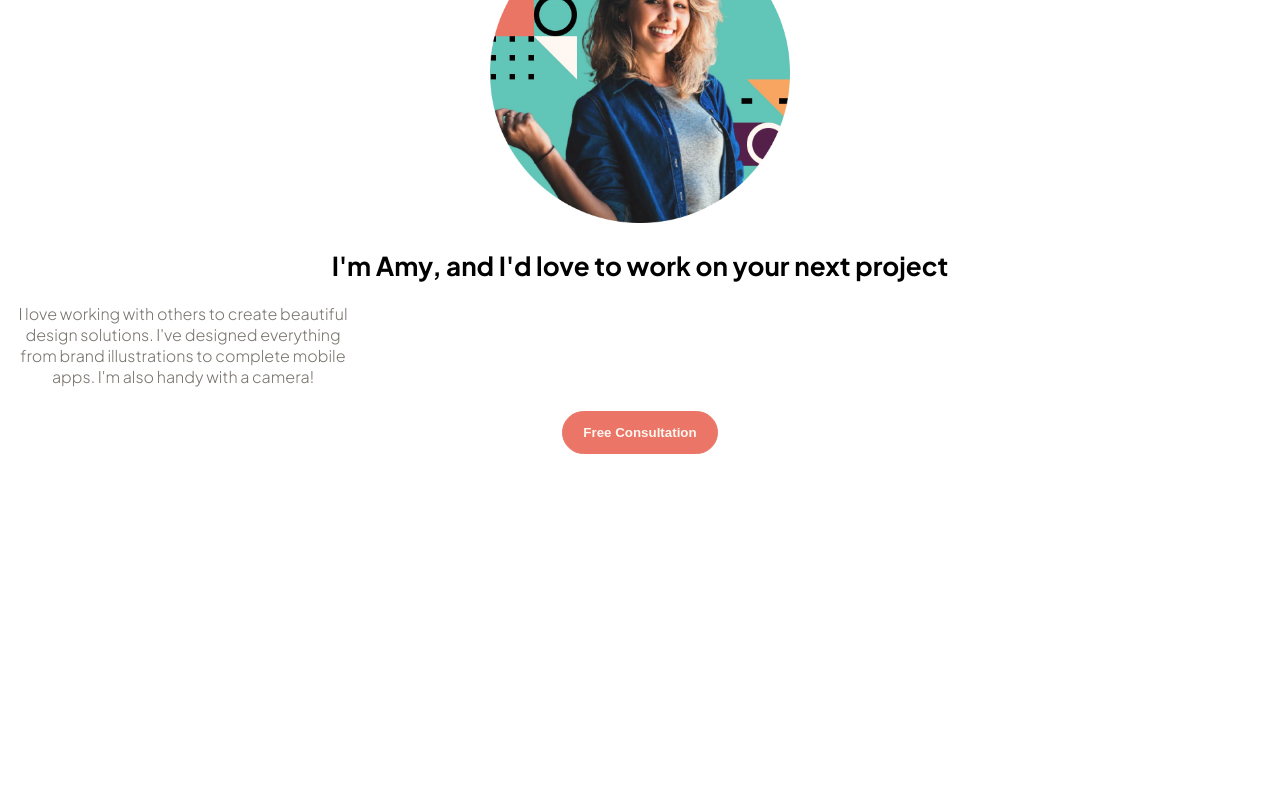
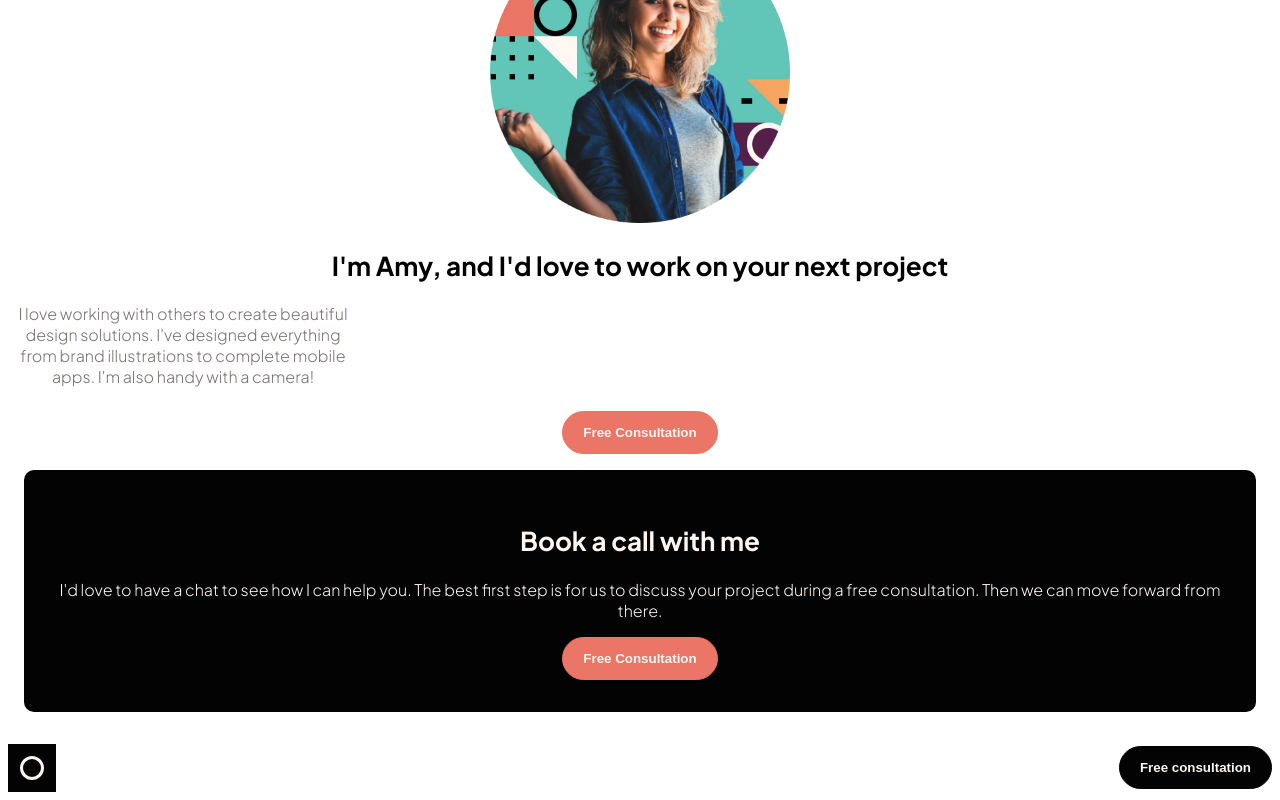
Before and after one commit to Lfrancos/fm-sp-portafolio, a Next.js app: page / in a window 1280 px wide. Shown: the part 1778-2578 px from the top of the page. Before the commit the page ends 2240 px from the top, so only its background shows below. Built offline with nearby package versions, Linux system fonts and the light colour scheme.

Commit message:
added bookings for mobile

```diff
--- a/src/components/layouts/MainLayout.tsx
+++ b/src/components/layouts/MainLayout.tsx
@@ -17,6 +17,7 @@ export const MainLayout: FC<Props> = ({title, children}) => {
         <main>
             {children}
         </main>
+        <NavBar />
     </>
   )
 }
--- a/src/components/ui/Button.module.scss
+++ b/src/components/ui/Button.module.scss
@@ -4,10 +4,12 @@
      border-radius: 30px;
      font-size: 14;
      font-weight: 700;
+     border: 1px solid hsl(var(--color-white));
 }
 .black {
      background-color: hsl(var(--color-black));
      color: hsl(var(--color-white));
+     border: 1px solid hsl(var(--color-black));
 }
 .red {
      background-color: hsl(var(--color-orange-red));
--- a/src/components/ui/NavBar.tsx
+++ b/src/components/ui/NavBar.tsx
@@ -7,7 +7,7 @@ const NavBar = () => {
   return (
     <nav className={styles.navContainer}>
        <Image src="/assets/logo.svg" alt='logo' height={48} width={48} />
-       <Button name={'Free consultation'} />
+       <Button name={'Free consultation'} color='black' />
     </nav>
   )
 }
--- a/src/pages/index.module.scss
+++ b/src/pages/index.module.scss
@@ -86,4 +86,16 @@
         max-width: 350px;
         margin-bottom: 1.5rem;
     }
- }
+}
+.bookings {
+    background-color: hsl(var(--color-black));
+    color: hsl(var(--color-white));
+    margin: 1rem;
+    border-radius: 10px;
+    padding: 2rem;
+    margin-bottom: 2rem;
+    text-align: center;
+    & p {
+        color: hsl(var(--color-white));
+    }
+}
--- a/src/pages/index.tsx
+++ b/src/pages/index.tsx
@@ -62,8 +62,19 @@ const Home: NextPage = () => {
               I&apos;ve designed everything from brand illustrations to complete
               mobile apps. I&apos;m also handy with a camera!
             </p>
-            <Button name='Free Consultation' color='red' />
+            <Button name="Free Consultation" color="red" />
           </div>
+        </div>
+
+        {/* this is the bookings */}
+        <div className={styles.bookings}>
+          <h2>Book a call with me</h2>
+          <p>
+            I&apos;d love to have a chat to see how I can help you. The best first
+            step is for us to discuss your project during a free consultation.
+            Then we can move forward from there.
+          </p>
+          <Button name="Free Consultation" color="red" />
         </div>
       </>
     </MainLayout>
```
